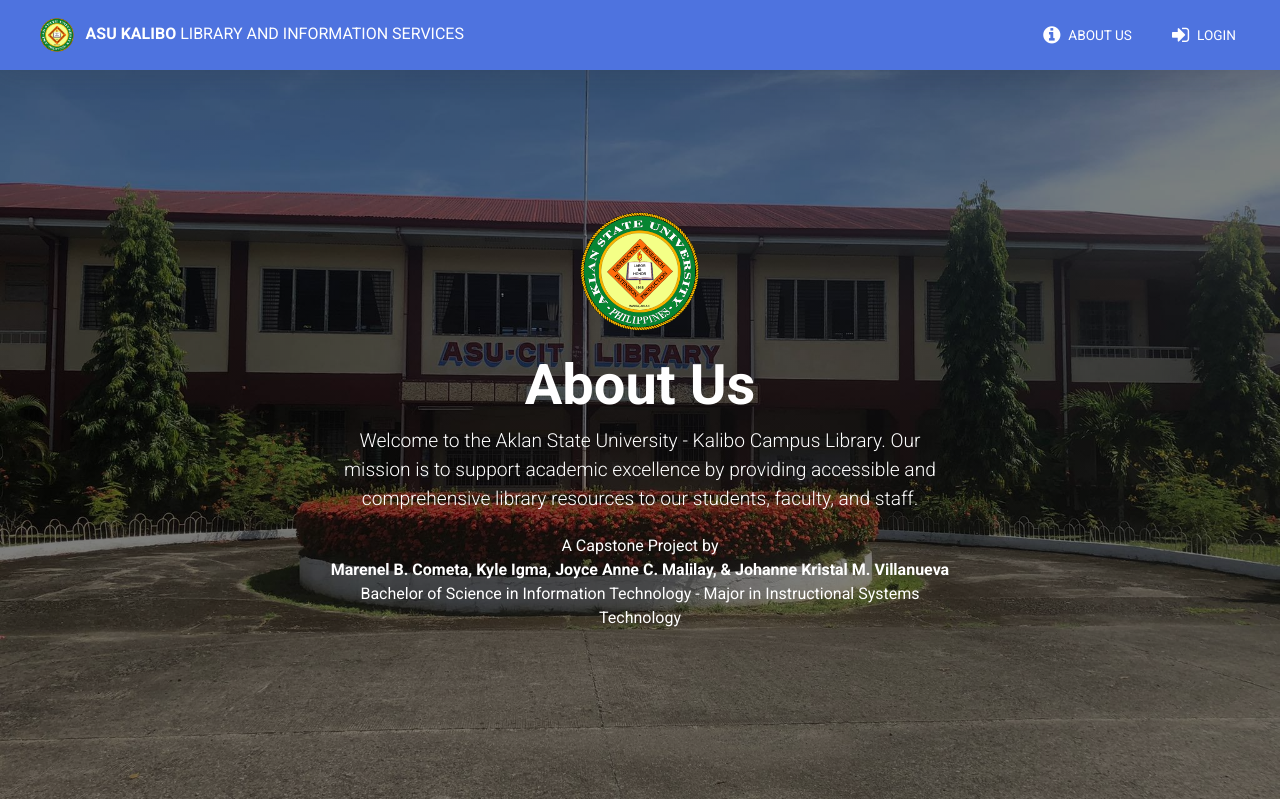
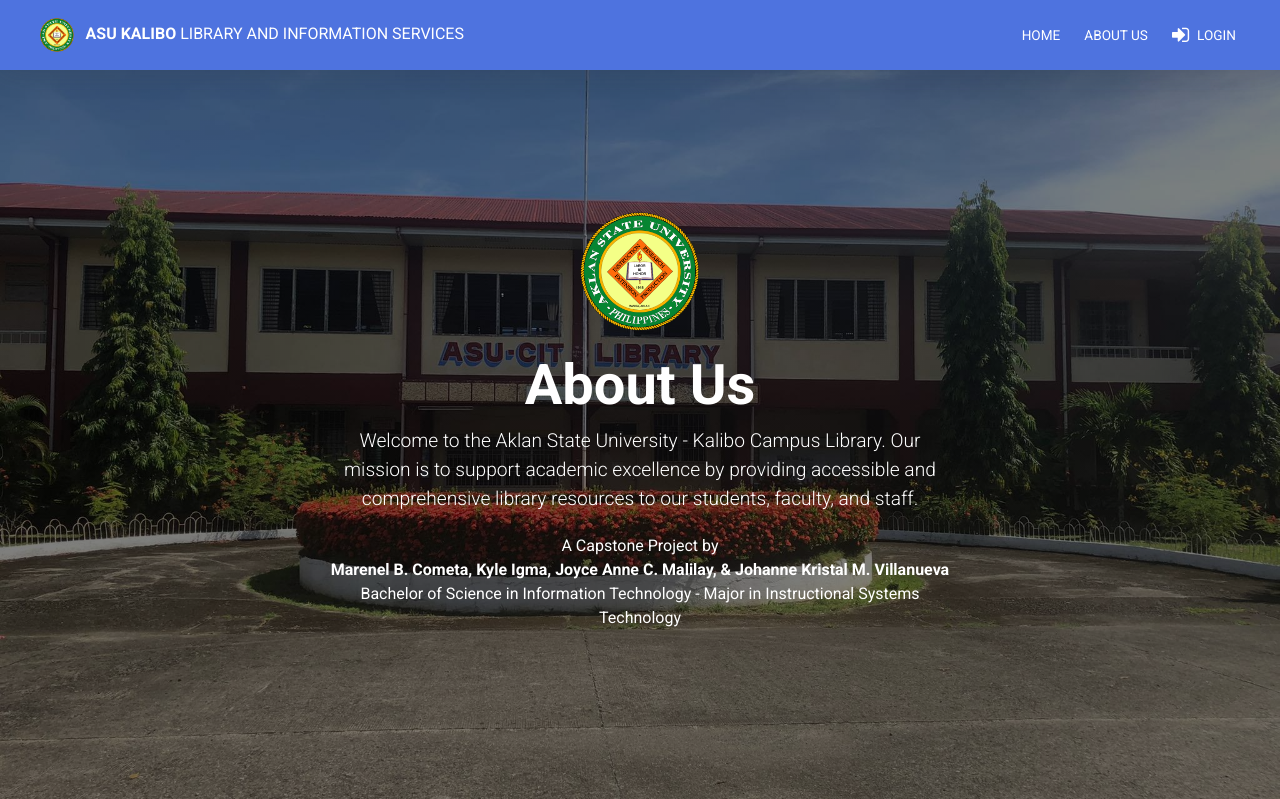
Before and after one commit to kyleigma/asulib, a PHP site: page /about_us.php in a window 1280 px wide. Shown: the top 799 px of the page. Run offline with PHP 8.4, Linux system fonts and the light colour scheme; some libraries are stand-ins or nearby versions.

Commit message:
added home, and catalog links

```diff
--- a/includes/navbar.php
+++ b/includes/navbar.php
@@ -13,61 +13,72 @@
             <div class="navbar-brand-small ml-3" style="align-items: center;">
                 <a href="index.php" class="text-white" style="text-decoration:none;">
                     <img src="images/logo.png" class="img-profile rounded-circle mx-2" style="width: 2.1rem; height:2.1rem;" alt="logo">
-                    <b>ASU KALIBO </b> LIBRARY AND INFORMATION SERVICES
+                    <b>ASU KALIBO</b> LIBRARY AND INFORMATION SERVICES
                 </a>
             </div>
 
             <ul class="navbar-nav ml-auto">
                 <?php
-                if (isset($_SESSION['student']) || isset($_SESSION['faculty'])) {
-                    if (isset($_SESSION['student'])) {
+                // HOME link
                 echo "
                 <li class='nav-item'>
-                            <a class='nav-link text-white nav-hoverable navbar-text-small' href='catalog.php'>HOME</a>
+                    <a class='nav-link text-white nav-hoverable navbar-text-small' href='index.php'>HOME</a>
+                </li>";
+
+                // Links for logged-in users
+                if (isset($_SESSION['student']) || isset($_SESSION['faculty'])) {
+                    echo "
+                    <li class='nav-item'>
+                        <a class='nav-link text-white nav-hoverable navbar-text-small' href='catalog.php'>CATALOG</a>
                     </li>
                     <li class='nav-item'>
                         <a class='nav-link text-white nav-hoverable navbar-text-small' href='transaction.php'>TRANSACTIONS</a>
                     </li>
                     <li class='nav-item'>
                         <a class='nav-link text-white nav-hoverable navbar-text-small' href='userreq.php'>REQUESTS</a>
-                        </li>
-                        <div class='topbar-divider d-none d-sm-block'></div>
-                        <li class='user user-menu nav-item'>
-                            <span class='nav-link text-white nav-hoverable navbar-text-small' style='cursor: default;'>";
+                    </li>";
+                }
+
+                // ABOUT US link
+                echo "
+                <li class='nav-item'>
+                    <a class='nav-link text-white nav-hoverable navbar-text-small' href='about_us.php'>ABOUT US</a>
+                </li>";
+
+                // User profile or login/logout options
+                if (isset($_SESSION['student'])) {
                     $sql = "SELECT * FROM students WHERE id = '" . $_SESSION['student'] . "'";
                     $query = $conn->query($sql);
                     if ($query && $query->num_rows > 0) {
                         $student = $query->fetch_assoc();
-                                echo "<img src='" . (!empty($student['photo']) ? 'images/' . $student['photo'] : 'images/default.jpg') . "' class='img-profile rounded-circle mx-2' alt='Student Image'>";
-                                echo "<span class='hidden-xs text-white'>" . htmlspecialchars($student['firstname'] . ' ' . $student['lastname']) . "</span>";
+                        echo "
+                        <li class='user user-menu nav-item'>
+                            <span class='nav-link text-white nav-hoverable navbar-text-small' style='cursor: default;'>
+                                <img src='" . (!empty($student['photo']) ? 'images/' . $student['photo'] : 'images/default.jpg') . "' class='img-profile rounded-circle mx-2' alt='Student Image'>
+                                <span class='hidden-xs text-white'>" . htmlspecialchars($student['firstname'] . ' ' . $student['lastname']) . "</span>
+                            </span>
+                        </li>";
                     }
-                            echo "</span>
+                    echo "
+                    <li class='nav-item mr-3'>
+                        <a href='#logout' data-toggle='modal' class='nav-link py-3 text-white nav-hoverable navbar-text-small d-flex align-items-center'>
+                            <i class='fa fa-sign-out' style='font-size:20px'></i>
+                            <span class='ml-2'>LOGOUT</span>
+                        </a>
                     </li>";
                 } elseif (isset($_SESSION['faculty'])) {
-                        echo "
-                        <li class='nav-item'>
-                            <a class='nav-link text-white nav-hoverable navbar-text-small' href='catalog.php'>HOME</a>
-                        </li>
-                        <li class='nav-item'>
-                            <a class='nav-link text-white nav-hoverable navbar-text-small' href='transaction.php'>TRANSACTIONS</a>
-                        </li>
-                        <li class='nav-item'>
-                            <a class='nav-link text-white nav-hoverable navbar-text-small' href='userreq.php'>REQUESTS</a>
-                        </li>
-                        <div class='topbar-divider d-none d-sm-block'></div>
-                        <li class='user user-menu nav-item'>
-                            <span class='nav-link text-white nav-hoverable navbar-text-small' style='cursor: default;'>";
                     $sql = "SELECT * FROM faculty WHERE faculty_id = '" . $_SESSION['faculty'] . "'";
                     $query = $conn->query($sql);
                     if ($query && $query->num_rows > 0) {
                         $faculty = $query->fetch_assoc();
-                                echo "<img src='" . (!empty($faculty['photo']) ? 'images/' . $faculty['photo'] : 'images/default.jpg') . "' class='img-profile rounded-circle mx-2' alt='Faculty Image'>";
-                                echo "<span class='hidden-xs text-white'>" . htmlspecialchars($faculty['firstname'] . ' ' . $faculty['lastname']) . "</span>";
-                            }
-                            echo "</span>
+                        echo "
+                        <li class='user user-menu nav-item'>
+                            <span class='nav-link text-white nav-hoverable navbar-text-small' style='cursor: default;'>
+                                <img src='" . (!empty($faculty['photo']) ? 'images/' . $faculty['photo'] : 'images/default.jpg') . "' class='img-profile rounded-circle mx-2' alt='Faculty Image'>
+                                <span class='hidden-xs text-white'>" . htmlspecialchars($faculty['firstname'] . ' ' . $faculty['lastname']) . "</span>
+                            </span>
                         </li>";
                     }
-
                     echo "
                     <li class='nav-item mr-3'>
                         <a href='#logout' data-toggle='modal' class='nav-link py-3 text-white nav-hoverable navbar-text-small d-flex align-items-center'>
@@ -76,13 +87,8 @@
                         </a>
                     </li>";
                 } else {
+                    // Links for non-logged-in users
                     echo "
-                    <li class='nav-item mr-3'>
-                        <a href='about_us.php' class='nav-link py-3 text-white nav-hoverable navbar-text-small d-flex align-items-center'>
-                            <i class='fa fa-info-circle' style='font-size:20px'></i>
-                            <span class='ml-2'>ABOUT US</span>
-                        </a>
-                    </li>
                     <li class='nav-item mr-3'>
                         <a href='loginpage.php' class='nav-link py-3 text-white nav-hoverable navbar-text-small d-flex align-items-center'>
                             <i class='fa fa-sign-in' style='font-size:20px'></i>
@@ -92,27 +98,23 @@
                 }
                 ?>
             </ul>
-
-
         </nav>
-
-
 
         <?php include 'includes/login_modal.php'; ?>
         <?php include 'includes/logout_modal.php'; ?>
 
         <style>
         .nav-hoverable {
-            transition: background-color 0.3s; /* Smooth transition for the background color */
+            transition: background-color 0.3s;
         }
 
         .nav-hoverable:hover {
-            background-color: rgba(0, 0, 0, 0.2); /* Darkens the background on hover */
-            color: #ffffff; /* Keep text color white on hover */
+            background-color: rgba(0, 0, 0, 0.2);
+            color: #ffffff;
         }
 
         .navbar-text-small {
-            font-size: 0.85rem; /* Adjust this value as needed */
+            font-size: 0.85rem;
         }
         </style>
 
```
Lines whose indentation alone changed are shown as unchanged.
